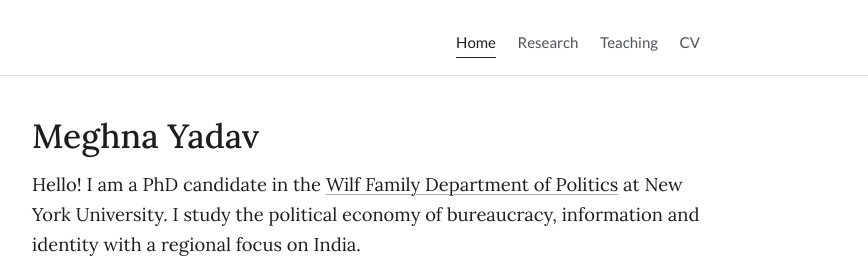
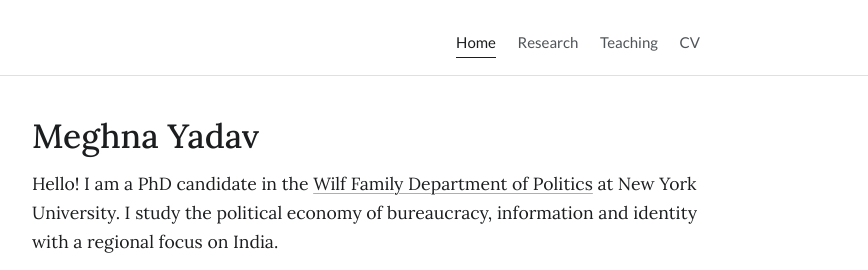
Before and after one commit to meghna-yadav/meghna-yadav.github.io, a plain HTML site: page index.html in a window 1280 px wide. Shown: the top 270 px of the page, 412-1280 px from the left. Drawn offline with Linux system fonts and the light colour scheme.

Commit message:
Update style.css

```diff
--- a/style.css
+++ b/style.css
@@ -225,7 +225,7 @@ p:last-child { margin-bottom: 0; }
 
 .intro-bio { min-width: 0; }
 
-.lede { font-size: 1.15rem; }
+.lede { font-size: 1.1rem; }
 
 /* ---------- Sections ---------- */
 
```
